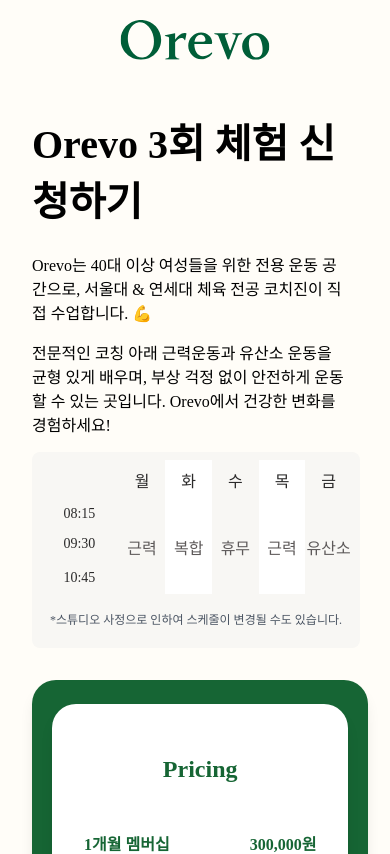
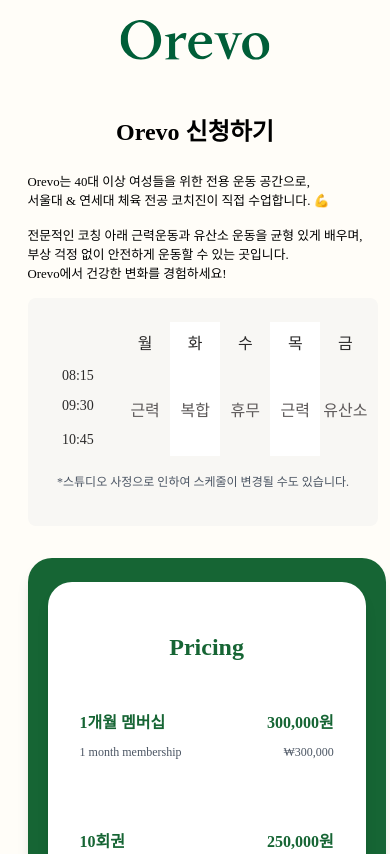
Before and after one commit to BoostPerformance/orevo-web, a Next.js app: page /register in a window 390 px wide. Shown: the top 854 px of the page. Built offline with nearby package versions, Linux system fonts and the light colour scheme.

Commit message:
applied xs media query at register page

```diff
--- a/src/app/components/common/footer.tsx
+++ b/src/app/components/common/footer.tsx
@@ -4,10 +4,10 @@
 export default function Footer() {
   return (
     <footer className="w-full py-[3rem] px-4 border-t border-gray-3">
-      <div className="flex justify-between max-w-4xl mx-auto">
-        <div className="flex flex-col gap-[2rem]">
+      <div className="flex justify-between max-w-4xl mx-auto xs:flex-col xs:items-start xs:gap-[5rem]">
+        <div className="flex flex-col gap-[2rem] ">
           {/* Company Info */}
-          <div className="leading-7 text-gray-1 text-1.25-500">
+          <div className="leading-7 text-gray-1 lg:text-1.25-500 xs:text-1-400">
             <div>
               Fitculator (핏큘레이터) <br />
               사업자등록번호: 262-67-00523 | 대표:류현지
@@ -17,13 +17,13 @@
               고객센터: 010-7977-1101
               <br />
               서울특별시 중구 청계천로 100 (시그니처타워)
-              <br className="hidden sm:inline" /> 서관 10층 1029호
+              <br className="hidden xs:inline" /> 서관 10층 1029호
             </div>
             <div> ©2024 Fitculator. All rights reserved.</div>
           </div>
 
           {/* Privacy Policy */}
-          <div className="flex items-center gap-4 text-1.25-500">
+          <div className="flex items-center gap-4 lg:text-1.25-500 xs:text-1-400">
             <Link
               href="/privacy-policy"
               className="text-gray-1 no-underline hover:text-gray-7"
--- a/src/app/components/registerForm.tsx
+++ b/src/app/components/registerForm.tsx
@@ -30,7 +30,7 @@
       onSubmit={handleSubmit}
       className="flex flex-col gap-[3rem] py-[2rem] xs:w-[18rem] xs:items-start xs:justify-center"
     >
-      <div className="text-gray-3 text-0.875-500 ">
+      <div className="text-gray-3 lg:text-0.875-500 xs:text-0.75-500">
         <span className="text-red-500 ">*</span> 표시는 필수 입력 항목입니다.
       </div>
       <div>
--- a/src/app/components/weeklySchedule.tsx
+++ b/src/app/components/weeklySchedule.tsx
@@ -12,8 +12,8 @@
   };
 
   return (
-    <div className="w-full bg-[#F8F7F4] rounded-lg p-6 xs:p-2 border-green-800 text-gray-13">
-      <div className="overflow-x-auto">
+    <div className="w-full bg-[#F8F7F4] rounded-lg p-6 xs:px-2 border-green-800 text-gray-13">
+      <div className="lg:overflow-x-auto">
         <table className="w-full border-collapse text-sm xs:text-1-500">
           <thead>
             <tr>
--- a/src/app/register/page.tsx
+++ b/src/app/register/page.tsx
@@ -107,22 +107,23 @@
   };
 
   return (
-    <div className="w-full flex flex-col justify-center items-center xs:w-[80%] xs:px-[2rem]">
-      <div className="w-full max-w-[50rem] px-4 py-8">
-        <div className="text-2.5-700 font-bold mb-6">
-          Orevo 3회 체험 신청하기
+    <div className="w-full flex flex-col justify-center items-center xs:w-[100%] xs:px-[0rem]">
+      <div className="xs:flex xs:flex-col xs:items-center w-full max-w-[50rem] px-4 py-8">
+        <div className="lg:text-2.5-700 xs:text-1.5-700 font-bold mb-6">
+          Orevo 신청하기
         </div>
 
         <div className="mb-8">
-          <p className="mb-4">
-            Orevo는 40대 이상 여성들을 위한 전용 운동 공간으로, 서울대 & 연세대
-            체육 전공 코치진이 직접 수업합니다. 💪
-          </p>
-          <p className="mb-4">
-            전문적인 코칭 아래 근력운동과 유산소 운동을 균형 있게 배우며, 부상
-            걱정 없이 안전하게 운동할 수 있는 곳입니다. Orevo에서 건강한 변화를
-            경험하세요!
-          </p>
+          <div className="mb-4 lg:text-1.25-500 xs:text-0.8-500">
+            Orevo는 40대 이상 여성들을 위한 전용 운동 공간으로,
+            <br className="lg:hidden xs:inline" /> 서울대 & 연세대 체육 전공
+            코치진이 직접 수업합니다. 💪
+          </div>
+          <div className="mb-4 g:text-1.25-500 xs:text-0.8-500">
+            전문적인 코칭 아래 근력운동과 유산소 운동을 균형 있게 배우며,
+            <br className="lg:hidden xs:inline" /> 부상 걱정 없이 안전하게
+            운동할 수 있는 곳입니다. <br /> Orevo에서 건강한 변화를 경험하세요!
+          </div>
 
           <div className="space-y-8 mb-[6rem]">
             <WeeklySchedule />
--- a/tailwind.config.ts
+++ b/tailwind.config.ts
@@ -83,6 +83,8 @@
       '0.625-500': [' 0.625rem', { fontWeight: 500 }],
       '0.7-700': ['0.7rem', { fontWeight: 700 }],
       '0.75-500': ['0.75rem', { fontWeight: 500 }],
+      '0.8-400': ['0.8rem', { fontWeight: 400 }],
+      '0.8-500': ['0.8rem', { fontWeight: 500 }],
       '0.875-400': [' 0.875rem', { fontWeight: 400 }],
       '0.875-500': [' 0.875rem', { fontWeight: 500 }],
       '0.875-700': [' 0.875rem', { fontWeight: 700 }],
@@ -104,8 +106,9 @@
       '1.75-500': ['1.75rem', { fontWeight: 500 }],
       '1.75-700': ['1.75rem', { fontWeight: 700 }],
       '1.75-900': ['1.75rem', { fontWeight: 900 }],
-      '1.875-300': ['1.87rem', { fontWeight: 300 }],
-      '1.875-400': ['1.87rem', { fontWeight: 400 }],
+      '1.8-300': ['1.8rem', { fontWeight: 300 }],
+      '1.875-300': ['1.875rem', { fontWeight: 300 }],
+      '1.875-400': ['1.875rem', { fontWeight: 400 }],
       '1.875-500': ['1.875rem', { fontWeight: 500 }],
       '2-600': ['2rem', { fontWeight: 600 }],
       '2-700': ['2rem', { fontWeight: 700 }],
```
